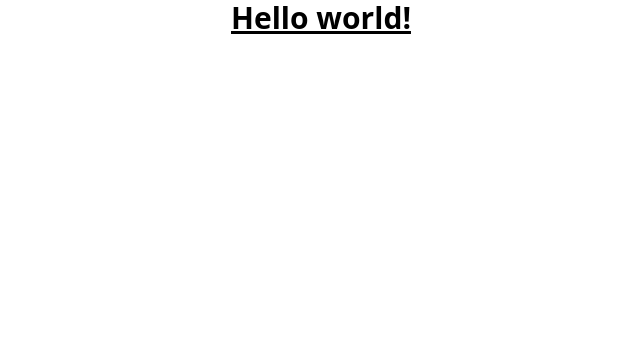
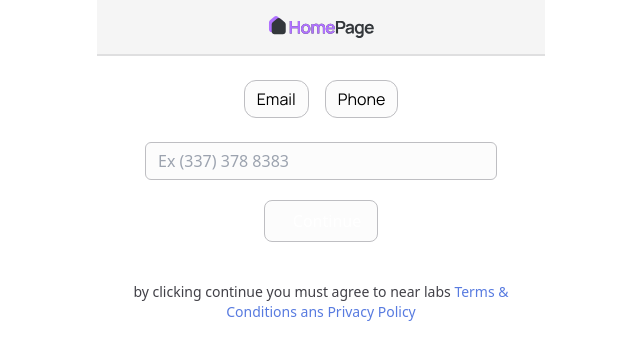
Before and after one commit to avastamin/react-extensions, a React (Create React App) app: page / in a window 1280 px wide. Shown: the top 360 px of the page, without its empty margins (319-959 px from the left). Built offline with nearby package versions, Linux system fonts and the light colour scheme.

Commit message:
Add toggle buttons and form

```diff
--- a/src/App.css
+++ /dev/null
@@ -1,38 +0,0 @@
-.App {
-  text-align: center;
-}
-
-.App-logo {
-  height: 40vmin;
-  pointer-events: none;
-}
-
-@media (prefers-reduced-motion: no-preference) {
-  .App-logo {
-    animation: App-logo-spin infinite 20s linear;
-  }
-}
-
-.App-header {
-  background-color: #282c34;
-  min-height: 100vh;
-  display: flex;
-  flex-direction: column;
-  align-items: center;
-  justify-content: center;
-  font-size: calc(10px + 2vmin);
-  color: white;
-}
-
-.App-link {
-  color: #61dafb;
-}
-
-@keyframes App-logo-spin {
-  from {
-    transform: rotate(0deg);
-  }
-  to {
-    transform: rotate(360deg);
-  }
-}
--- a/src/App.tsx
+++ b/src/App.tsx
@@ -1,13 +1,30 @@
 import React from 'react';
-import logo from './logo.svg';
-import './App.css';
-
+import HomeLogo from './img/HomeLogo.svg';
 function App() {
   return (
-    <div className="App">
-      <h1 className="text-3xl font-bold underline">
-        Hello world!
-      </h1>
+    <div className="container max-w-md">
+      <header className='bg-gray-700 p-4 border-b-2 border-gray-50'>
+        <img className='w-105 mr-auto ml-auto' src={HomeLogo} alt="Logo" />
+      </header>
+      <div className='p-6'>
+        <div className='font-Manrope flex flex-row justify-center items-center'>
+          <button className='w-66 py-1.5 px-3 border border-gray-500 bg-gray-800 rounded-xl mr-4'>Email</button>
+          <button className='w-66 py-1.5 px-3 border border-gray-500 bg-gray-800 rounded-xl'>Phone</button>
+        </div>
+        <div className='p-6 text-center'>
+          <form>
+            <input type="text"
+              className='w-full py-1.5 px-3 border border-gray-500 bg-gray-800 rounded-md mr-4'
+              placeholder="Ex (337) 378 8383"
+            />
+            <button className='h-22 py-2 pr-4 pl-7 mt-5 mr-auto ml-auto text-white bg-gray-500 border border-gray-500 bg-gray-800 rounded-lg mr-4'>Continue</button>
+          </form>
+        </div>
+        <div className='text-center mt-4'>
+          <p className='text-gray-200 text-sm'>by clicking continue you must agree to near labs
+            <a href='#' className='text-blue-100'> Terms & Conditions ans Privacy Policy</a></p>
+        </div>
+      </div>
     </div>
   );
 }
--- a/src/index.css
+++ b/src/index.css
@@ -1,3 +1,5 @@
+
+@import url('https://fonts.googleapis.com/css2?family=Manrope:wght@200;300;400;700&display=swap');
 @tailwind base;
 @tailwind components;
 @tailwind utilities;
--- a/tailwind.config.js
+++ b/tailwind.config.js
@@ -3,7 +3,43 @@ module.exports = {
     "./src/**/*.{js,jsx,ts,tsx}",
   ],
   theme: {
-    extend: {},
+    fontSize: {
+      sm: ['14px', '20px'],
+      base: ['16px', '24px'],
+    },
+    container: {
+      center: true,
+      maxWidth: {
+        'md': '700px'
+      }
+    },
+    colors: {
+      'white': '#FFFFFF',
+      'blue':{
+        100: '#587BE0',
+      },
+      'gray': {
+        50: '#DFDFE0',
+        200: '#414047',
+        300: '6F6E73',
+        500: '#BEBEC2',
+        700: '#f5f5f5',
+        800: '#FCFCFC',
+      },
+      /* 'purple': '#7e5bef',
+      'pink': '#ff49db',
+      'orange': '#ff7849',
+      'green': '#13ce66',
+      'yellow': '#ffc82c',
+      'gray-dark': '#273444',
+      'gray': '#8492a6',
+      'gray-light': '#d3dce6', */
+    },
+    extend: {
+      fontFamily: {
+        Manrope: ['Manrope', 'sans-serif'],
+      },
+    },
   },
   plugins: [],
 }
```
Also changed, not shown: src/img/HomeLogo.svg (added), src/img/homeLogo.png (added).
